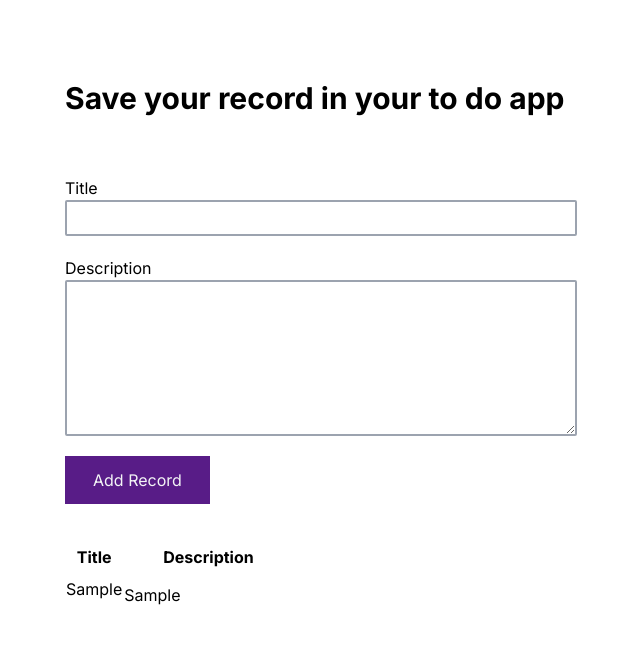
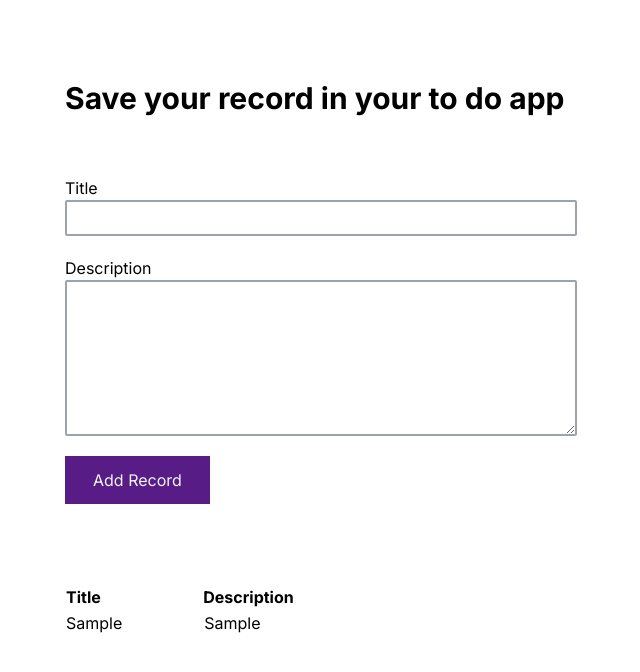
Before and after one commit to atisamakhtar/todo-nextjs, a Next.js app: page / in a window 1280 px wide. Both pictures are taken after typing "Sample", "Sample" into the empty fields and a click on the input "Add Record". Shown: the top 672 px of the page, without its empty margins (319-959 px from the left). Built offline with nearby package versions, Linux system fonts and the light colour scheme.

Commit message:
basic flow done with no error in console with table to display data

```diff
--- a/src/app/components/form.tsx
+++ b/src/app/components/form.tsx
@@ -7,19 +7,19 @@ import { useReducer, useState } from 'react';
 const redFunc = (currState: any, action: any) => {
 
     if (action.type === "titleUpdate") {
-        // console.log("updating title");
+        // // console.log("updating title");
         return {
             ...currState,
             title: action.payload,
         }
     } else if (action.type === "descUpdate") {
-        // console.log("updating title");
+        // // console.log("updating title");
         return {
             ...currState,
             description: action.payload,
         }
     } else if (action.type === "pushData") {
-        console.log("pushing data to array");
+        // console.log("pushing data to array");
 
         currState.data.push({
             title: action.payload.title,
@@ -30,6 +30,11 @@ const redFunc = (currState: any, action: any) => {
             ...currState,
             data: currState.data,
         }
+    } else if (action.type === "setError") {
+        return {
+            ...currState,
+            error: action.payload,
+        }
     }
 
 }
@@ -39,19 +44,33 @@ const MyForm = () => {
     const [states, dispatch] = useReducer(redFunc, {
         title: "",
         description: "",
-        data: []
+        data: [],
+        setError: null,
     });
 
     const onSubmitHandler = (event: any) => {
         event.preventDefault();
-        console.log("submitted");
-        console.log(states.title, states.description);
+        // console.log("submitted");
+        // console.log(states.title, states.description);
+
+        if (states.title === "" || states.description === "") {
+            dispatch({
+                type: "setError",
+                payload: "Please enter someting in title and description in order to save",
+            });
+            return;
+        }
 
         dispatch({
             type: "pushData", payload: {
                 title: states.title,
                 description: states.description,
             }
+        });
+
+        dispatch({
+            type: "setError",
+            payload: null,
         });
 
         dispatch({
@@ -82,23 +101,31 @@ const MyForm = () => {
 
                 <section className='container md:w-[40vw]'  >
 
+                    {(states.error !== null) && <div className='text-red-500' >
+                        {states.error}
+                    </div>}
+
                     {
                         (states.data.length <= 0) && <div>
                             Please add some record using above form to show here
                         </div>
                     }
 
-                    {(states.data.length > 0) && <table>
-                        <tr>
-                            <th className='' > Title </th>
-                            <th className='pl-10' > Description </th>
-                        </tr>
-                        {states.data.map((singData: any, index: any) => (
-                            <tr key={index}>
-                                <td> <h2>{singData.title}</h2> </td>
-                                <td> <p className='mt-3' >{singData.description}</p> </td>
+                    {(states.data.length > 0) && <table className='my-10' >
+                        <thead>
+                            <tr className='text-left' >
+                                <th> Title </th>
+                                <th className='pl-20' > Description </th>
                             </tr>
-                        ))}
+                        </thead>
+                        <tbody>
+                            {states.data.map((singData: any, index: any) => (
+                                <tr className='text-left' key={index}>
+                                    <td> <h2>{singData.title}</h2> </td>
+                                    <td> <p className='pl-20'>{singData.description}</p> </td>
+                                </tr>
+                            ))}
+                        </tbody>
                     </table>}
 
                 </section>
--- /dev/null
+++ b/src/app/components/record.tsx
@@ -0,0 +1,12 @@
+import React from 'react'
+
+const Record = (props:any) => {
+  return (
+    <div className='p-10' >
+        <h2>{props.title}</h2>
+        <p>{props.description}</p>
+    </div>
+  )
+}
+
+export default Record
```
